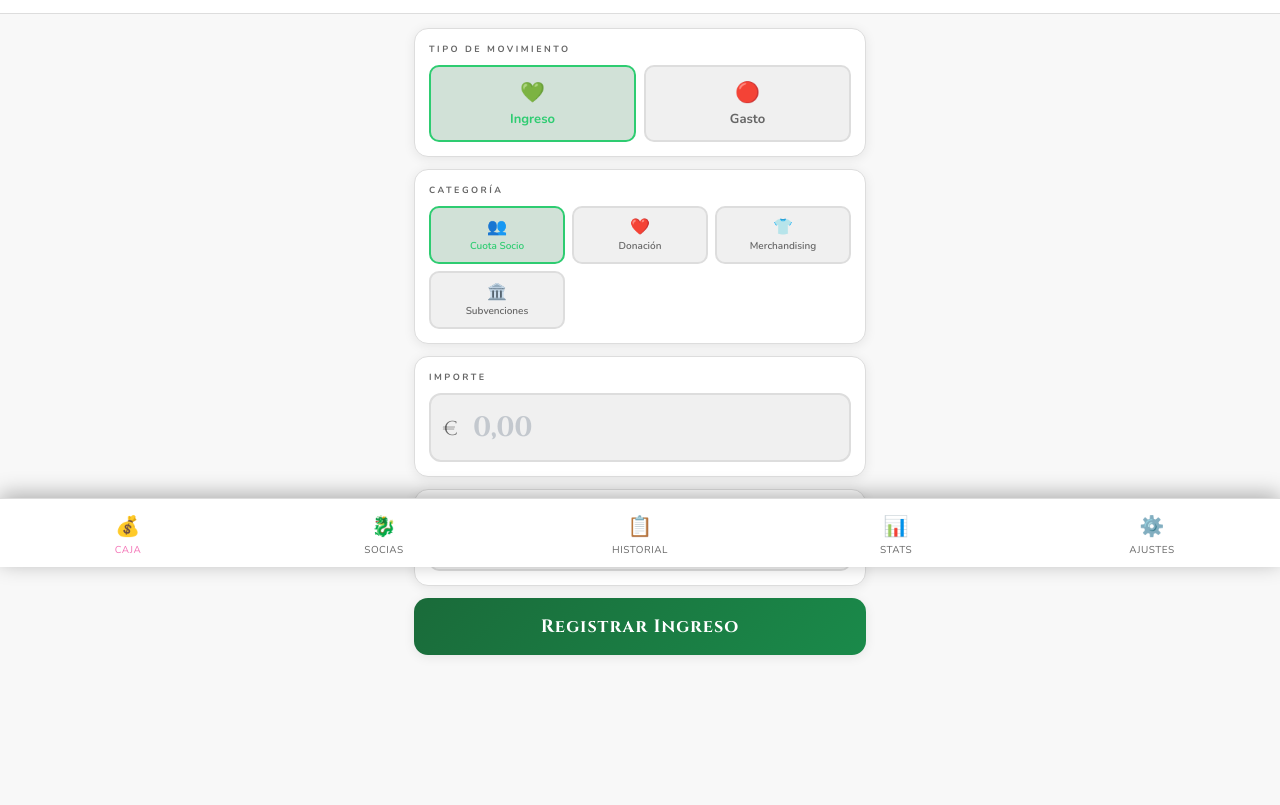
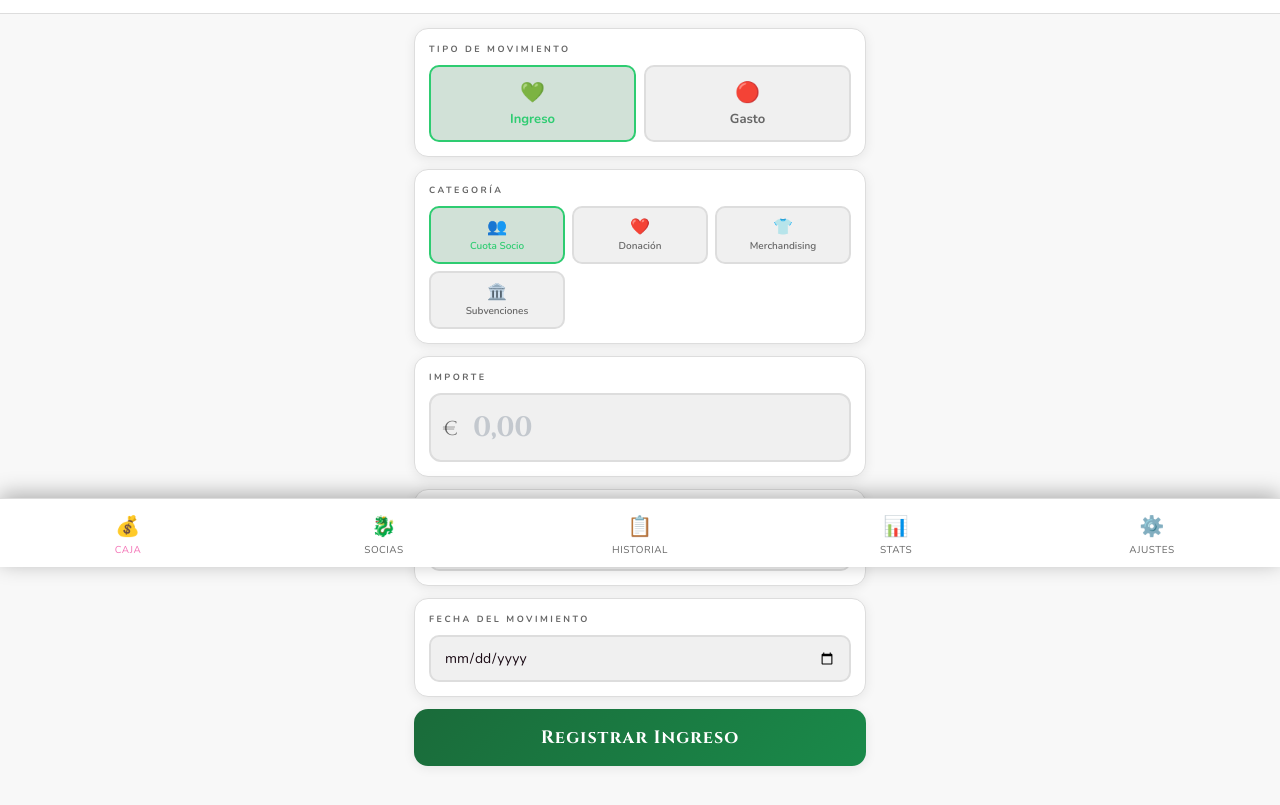
Before and after one commit to merchetori78/Tesoreria_Dragonas, a plain HTML site: page index.html in a window 1280 px wide. Shown: the part 233-1038 px from the top of the page. Before the commit the page ends 978 px from the top, so only its background shows below. Drawn offline with nearby package versions, Linux system fonts and the light colour scheme.

Commit message:
Update index.html

```diff
--- a/index.html
+++ b/index.html
@@ -457,6 +457,14 @@
     <input class="desc-input" id="descInput" type="text" placeholder="Añade una nota...">
   </div>
 
+  <div class="card">
+    <div class="seccion-label">Fecha del movimiento</div>
+    <input type="date" id="fechaMovimiento"
+      style="width:100%;background:var(--fondo3);border:2px solid var(--gris-medio);
+      border-radius:10px;padding:11px 13px;color:var(--blanco);
+      font-family:'Nunito',sans-serif;font-size:14px;outline:none;">
+  </div>
+
   <button class="btn-guardar ing" id="btnGuardar" onclick="guardarMovimiento()">
     Registrar Ingreso
   </button>
@@ -715,6 +723,7 @@ async function guardarMovimiento() {
     btn.disabled = false; selTipo(tipoActual);
     document.getElementById("importeInput").value = "";
     document.getElementById("descInput").value = "";
+    document.getElementById("fechaMovimiento").value = new Date().toISOString().split("T")[0];
   }, 1000);
 }
 
```
